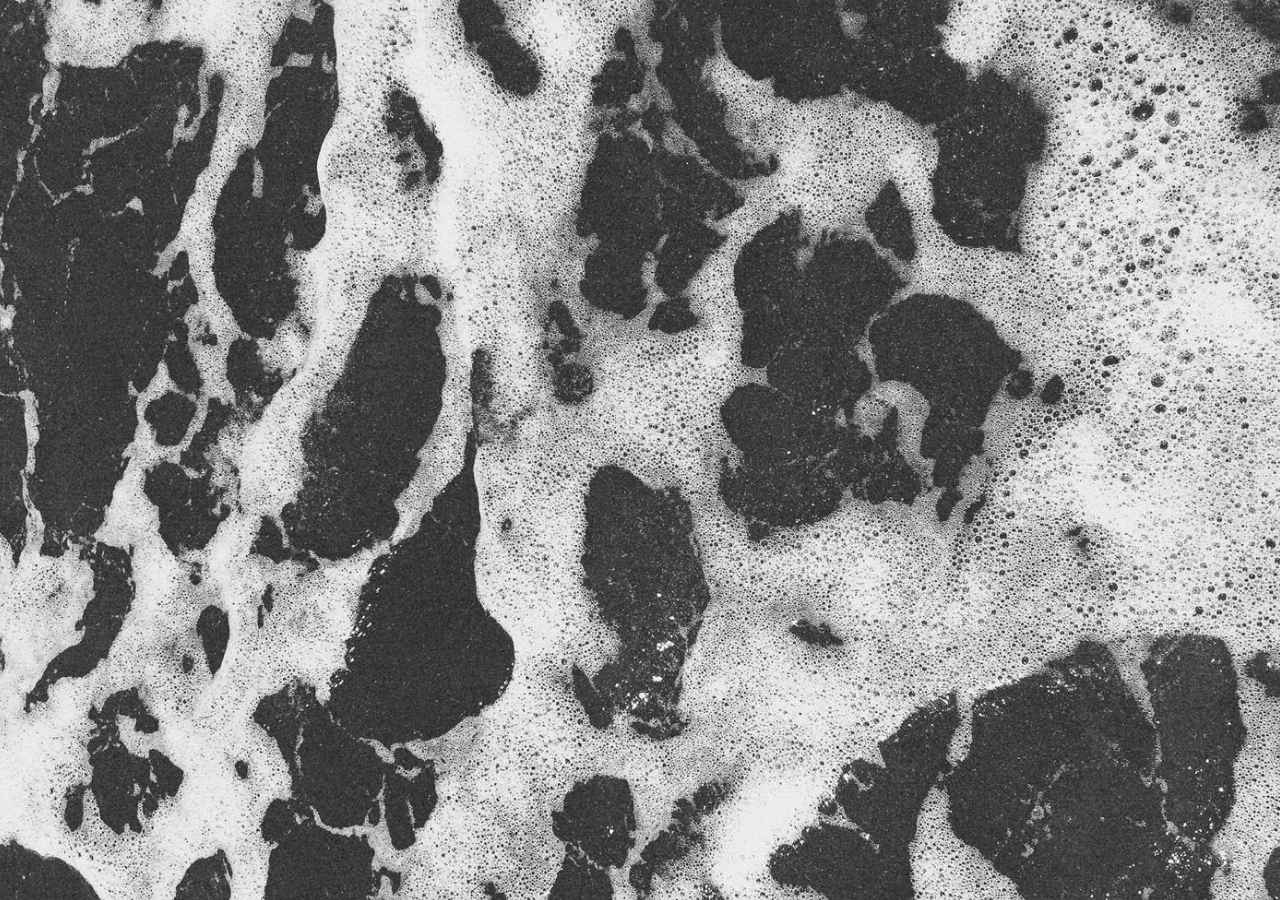
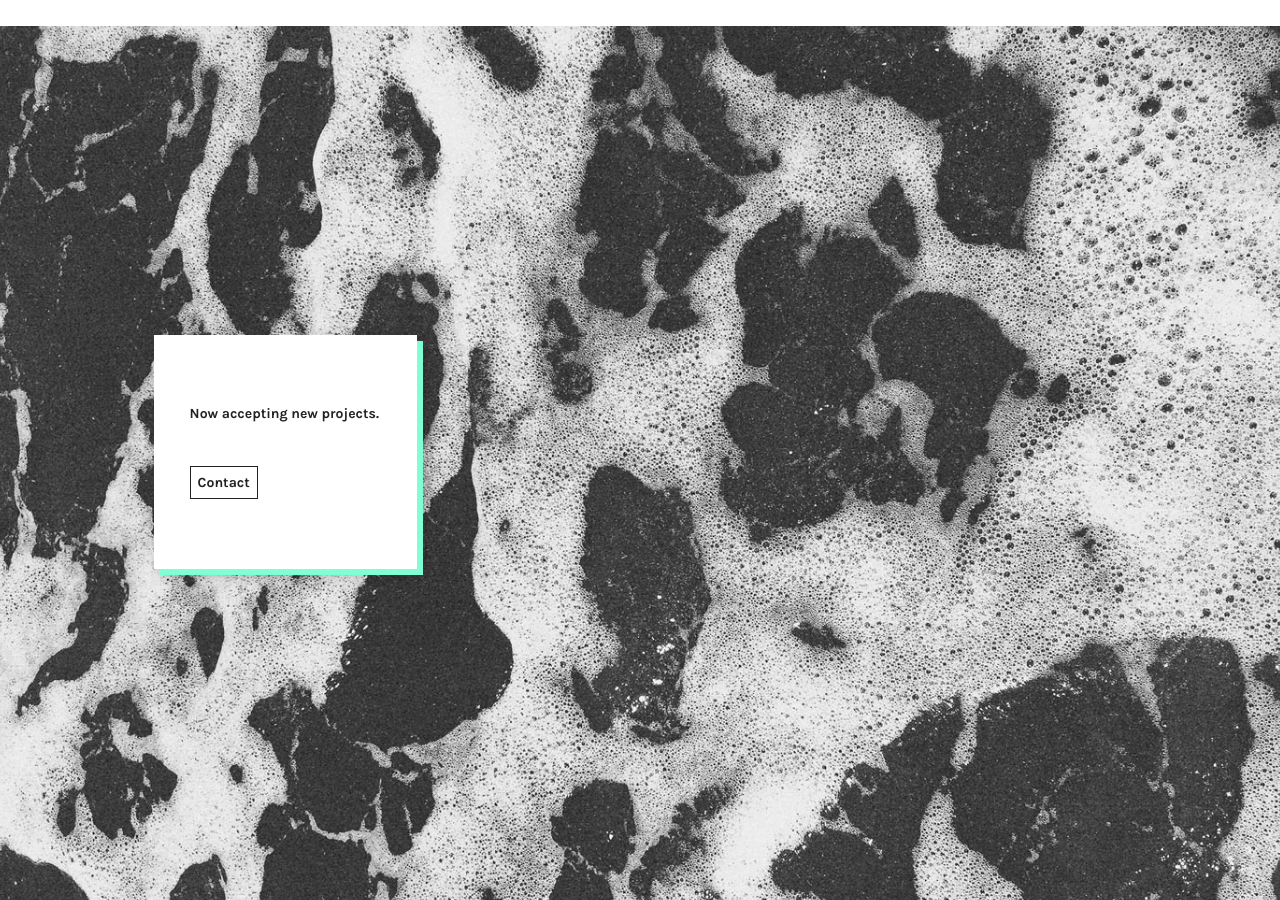
Before and after one commit to brynosaur/brynosaur.github.io, a Jekyll site: the page built from index.html, in a window 1280 px wide and 900 px high, scrolled down 9398 px. Built offline with Jekyll 4.4.1, drawn with Linux system fonts in a browser that asks for light colours; nearby versions of some CDN libraries.

Commit message:
Update placeholder site and add a few projects

```diff
--- a/_includes/js.html
+++ b/_includes/js.html
@@ -1,3 +1,5 @@
 <script src="//ajax.googleapis.com/ajax/libs/jquery/1.10.2/jquery.min.js"></script>
 <script>window.jQuery || document.write('<script src="js/vendor/jquery-1.10.2.min.js"><\/script>')</script>
+<script src="http://cdnjs.cloudflare.com/ajax/libs/lodash.js/2.4.1/lodash.min.js"></script>
 <script src="{{ "/js/plugins.js" | prepend: site.baseurl }}"></script>
+<script src="{{ "/js/main.js" | prepend: site.baseurl }}"></script>
--- a/_layouts/default.html
+++ b/_layouts/default.html
@@ -10,5 +10,7 @@
 
       {{ content }}
 
+      {% include js.html %}
+
     </body>
 </html>
--- a/css/styles.css
+++ b/css/styles.css
@@ -738,14 +738,20 @@
   }
 }
 /* Colors */
-/* line 7, ../sass/_main.scss */
+/* line 10, ../sass/_main.scss */
+img {
+  max-width: 100%;
+  height: auto;
+}
+
+/* line 14, ../sass/_main.scss */
 body {
   font-family: "Karla", Arial, sans-serif;
   font-weight: 700;
   color: #222222;
 }
 
-/* line 12, ../sass/_main.scss */
+/* line 19, ../sass/_main.scss */
 body, html {
   margin: 0;
   padding: 0;
@@ -753,7 +759,7 @@
   line-height: 1.5;
 }
 
-/* line 18, ../sass/_main.scss */
+/* line 25, ../sass/_main.scss */
 .background {
   position: fixed;
   z-index: -1;
@@ -770,7 +776,7 @@
   animation: wave 30s infinite alternate;
 }
 
-/* line 31, ../sass/_main.scss */
+/* line 38, ../sass/_main.scss */
 .banner {
   height: 100%;
   margin-left: 12%;
@@ -778,20 +784,20 @@
   vertical-align: middle;
 }
 
-/* line 37, ../sass/_main.scss */
+/* line 44, ../sass/_main.scss */
 .center {
   display: table-cell;
   vertical-align: middle;
 }
 
-/* line 41, ../sass/_main.scss */
+/* line 48, ../sass/_main.scss */
 .card {
   padding: 4.25em 2.375em 4.375em 2.25em;
   margin-bottom: 3em;
   background: white;
-  -moz-box-shadow: 6px 6px 0px #7FFFD4, 6px 6px 12px rgba(0, 0, 0, 0.25);
-  -webkit-box-shadow: 6px 6px 0px #7FFFD4, 6px 6px 12px rgba(0, 0, 0, 0.25);
-  box-shadow: 6px 6px 0px #7FFFD4, 6px 6px 12px rgba(0, 0, 0, 0.25);
+  -moz-box-shadow: 6px 6px 0px aquamarine, 6px 6px 12px rgba(0, 0, 0, 0.25);
+  -webkit-box-shadow: 6px 6px 0px aquamarine, 6px 6px 12px rgba(0, 0, 0, 0.25);
+  box-shadow: 6px 6px 0px aquamarine, 6px 6px 12px rgba(0, 0, 0, 0.25);
   -moz-transition: all 200ms ease;
   -o-transition: all 200ms ease;
   -webkit-transition: all 200ms ease;
@@ -801,18 +807,18 @@
   animation: fadein 1.5s;
 }
 
-/* line 49, ../sass/_main.scss */
+/* line 56, ../sass/_main.scss */
 .card:hover {
-  background-color: #7FFFD4;
+  background-color: aquamarine;
   box-shadow: 6px 6px 0px #222222, 6px 6px 12px rgba(0, 0, 0, 0.25);
 }
 
-/* line 53, ../sass/_main.scss */
+/* line 60, ../sass/_main.scss */
 .logo {
   margin-bottom: 3em;
 }
 
-/* line 56, ../sass/_main.scss */
+/* line 63, ../sass/_main.scss */
 .logo:hover {
   -moz-animation: rotate 1s;
   -webkit-animation: rotate 1s;
@@ -820,7 +826,7 @@
   cursor: none;
 }
 
-/* line 60, ../sass/_main.scss */
+/* line 67, ../sass/_main.scss */
 .contact {
   display: inline-block;
   margin-top: 3em;
@@ -834,13 +840,13 @@
   transition: all 200ms ease-out;
 }
 
-/* line 69, ../sass/_main.scss */
+/* line 76, ../sass/_main.scss */
 .contact:hover {
-  color: #7FFFD4;
+  color: aquamarine;
   background-color: #222222;
 }
 
-/* line 73, ../sass/_main.scss */
+/* line 80, ../sass/_main.scss */
 h1, h2, p, a {
   font-size: 0.875em;
   margin: 0;
@@ -936,3 +942,44 @@
     transform: rotateY(360deg);
   }
 }
+/* line 109, ../sass/_main.scss */
+.content {
+  background: white;
+}
+
+/* line 112, ../sass/_main.scss */
+.project {
+  max-width: 1200px;
+  margin: 0 auto;
+  padding: 6em 8.3984375%;
+}
+
+/* line 117, ../sass/_main.scss */
+.image {
+  max-width: 1600px;
+  text-align: center;
+}
+
+/* line 122, ../sass/_main.scss */
+.device .desktop, .device .phone {
+  -moz-box-shadow: 6px 6px 0px rgba(0, 0, 0, 0.1);
+  -webkit-box-shadow: 6px 6px 0px rgba(0, 0, 0, 0.1);
+  box-shadow: 6px 6px 0px rgba(0, 0, 0, 0.1);
+}
+/* line 125, ../sass/_main.scss */
+.device .desktop {
+  border: 6px solid #cccccc;
+  padding-top: 28px;
+  background: url("../images/buttons.svg") no-repeat top left #cccccc;
+}
+/* line 130, ../sass/_main.scss */
+.device .phone {
+  margin: 0 auto;
+  max-width: 244px;
+  border: 6px solid #222222;
+  padding: 44px 0;
+  background: #222222;
+  -moz-border-radius: 18px;
+  -webkit-border-radius: 18px;
+  border-radius: 18px;
+}
--- a/index.html
+++ b/index.html
@@ -9,6 +9,101 @@
       <h1>Bryan Kveton &mdash;</h1>
       <h2>Design & Development</h2>
       <a class="contact" href="mailto:bk@bryankveton.com">Contact</a>
-    </div></div>
+    </div>
+  </div>
 </div>
+
+<div class="content">
+
+  <div class="project">
+    <div class="device">
+      <div class="desktop">
+        <img src="images/nora-al-shaikh.jpg">
+      </div>
+    </div>
+  </div>
+
+  <div class="project">
+    <div class="device">
+      <div class="phone">
+        <img src="images/nora-al-shaikh-mobile.jpg">
+      </div>
+    </div>
+  </div>
+
+  <div class="project">
+    <div class="image">
+      <img src="images/old-flame.jpg">
+    </div>
+  </div>
+
+  <div class="project">
+    <div class="device">
+      <div class="desktop">
+        <img src="images/chicago-gallery-news.jpg">
+      </div>
+    </div>
+  </div>
+
+  <div class="project">
+    <div class="device">
+      <div class="phone">
+        <img src="images/chicago-gallery-news-mobile.jpg">
+      </div>
+    </div>
+  </div>
+
+  <div class="project">
+    <div class="image">
+      <img src="images/krucial.jpg">
+    </div>
+  </div>
+
+  <div class="project">
+    <div class="device">
+      <div class="desktop">
+        <img src="images/rockefeller.jpg">
+      </div>
+    </div>
+  </div>
+
+  <div class="project">
+    <div class="image">
+      <img src="images/topline.jpg">
+    </div>
+  </div>
+
+  <div class="project">
+    <div class="device">
+      <div class="phone">
+        <img src="images/millennium-park-concerts.jpg">
+      </div>
+    </div>
+  </div>
+
+  <div class="project">
+    <div class="device">
+      <div class="phone">
+        <img src="images/millennium-park-concerts-2.jpg">
+      </div>
+    </div>
+  </div>
+
+  <div class="project">
+    <div class="image">
+      <img src="images/hey-cool-kid.jpg">
+    </div>
+  </div>
+
+</div>
+
+<div class="banner">
+  <div class="center">
+    <div class="card">
+      <h2>Now accepting new projects.</h2>
+      <a class="contact" href="mailto:bk@bryankveton.com">Contact</a>
+    </div>
+  </div>
+</div>
+
 <div class="background"></div>
--- /dev/null
+++ b/js/main.js
@@ -0,0 +1,26 @@
+(function () {
+  var THRESHOLD_BOTTOM = 150;
+  var THRESHOLD_TOP = 150;
+
+  var setActive = function($els, height) {
+    $els.each(function() {
+      var $el = $(this);
+      var offset = $el.offset().top - $(window).scrollTop();
+
+      $el.addClass('active', (offset + THRESHOLD_BOTTOM < height &&
+        offset - THRESHOLD_TOP > 0));
+    });
+  };
+
+  $(function() {
+    var $els = $('.project');
+    var height = $(window).height();
+
+    setActive($els, height);
+
+    $(document).on('scroll', _.throttle(function(e) {
+      setActive($els, height);
+    }, 100));
+  });
+
+})();
```
Also changed, not shown: sass/_main.scss (+46 -9 lines), images/bk-logo.svg, images/buttons.svg (added), images/chicago-gallery-news-mobile.jpg (added), images/chicago-gallery-news.jpg (added), images/hey-cool-kid.jpg (added), images/krucial.jpg (added), images/millennium-park-concerts-2.jpg (added), images/millennium-park-concerts.jpg (added), images/nora-al-shaikh-mobile.jpg (added), images/nora-al-shaikh.jpg (added), images/old-flame.jpg (added), images/rockefeller.jpg (added), images/topline.jpg (added).
